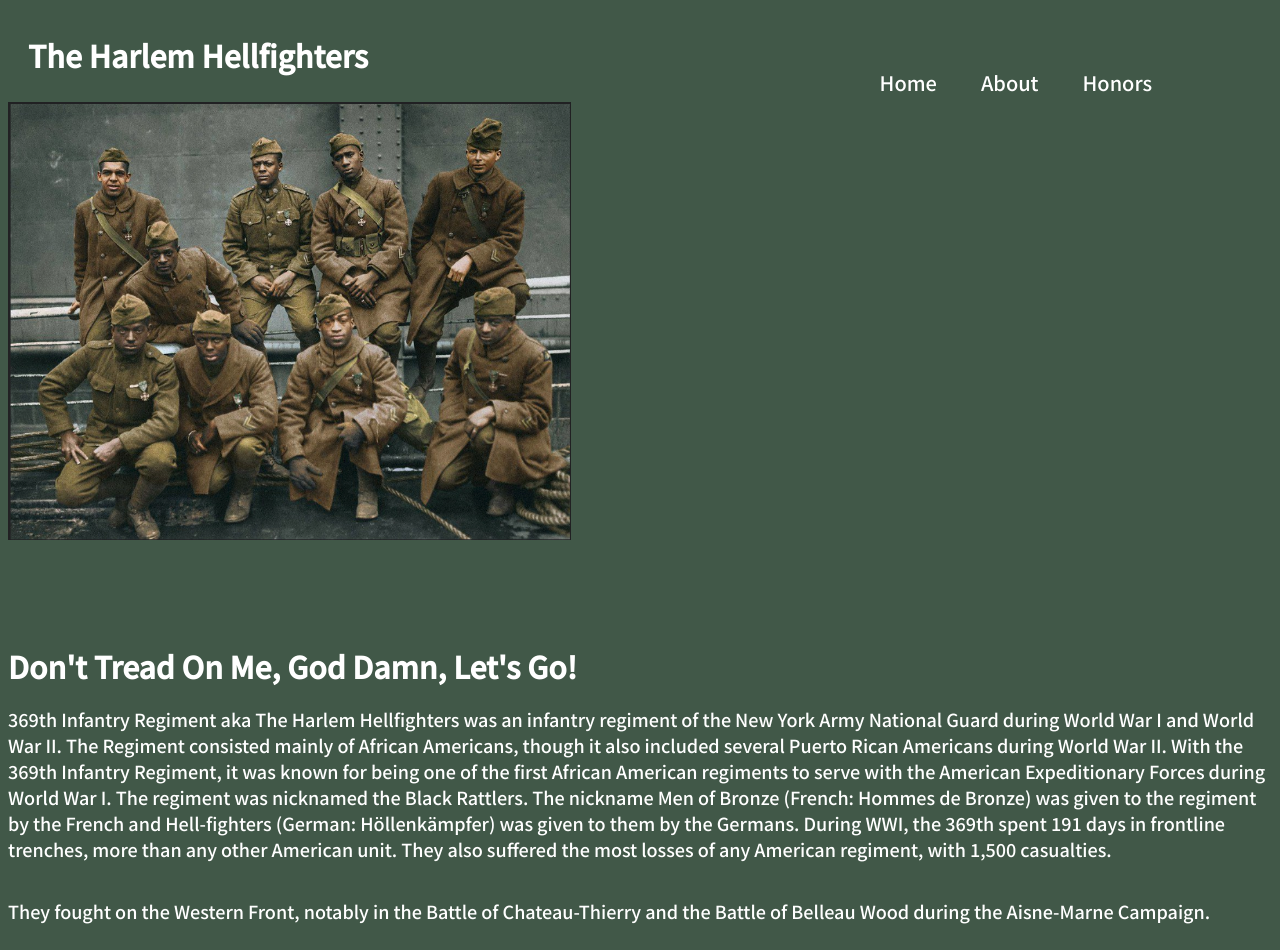
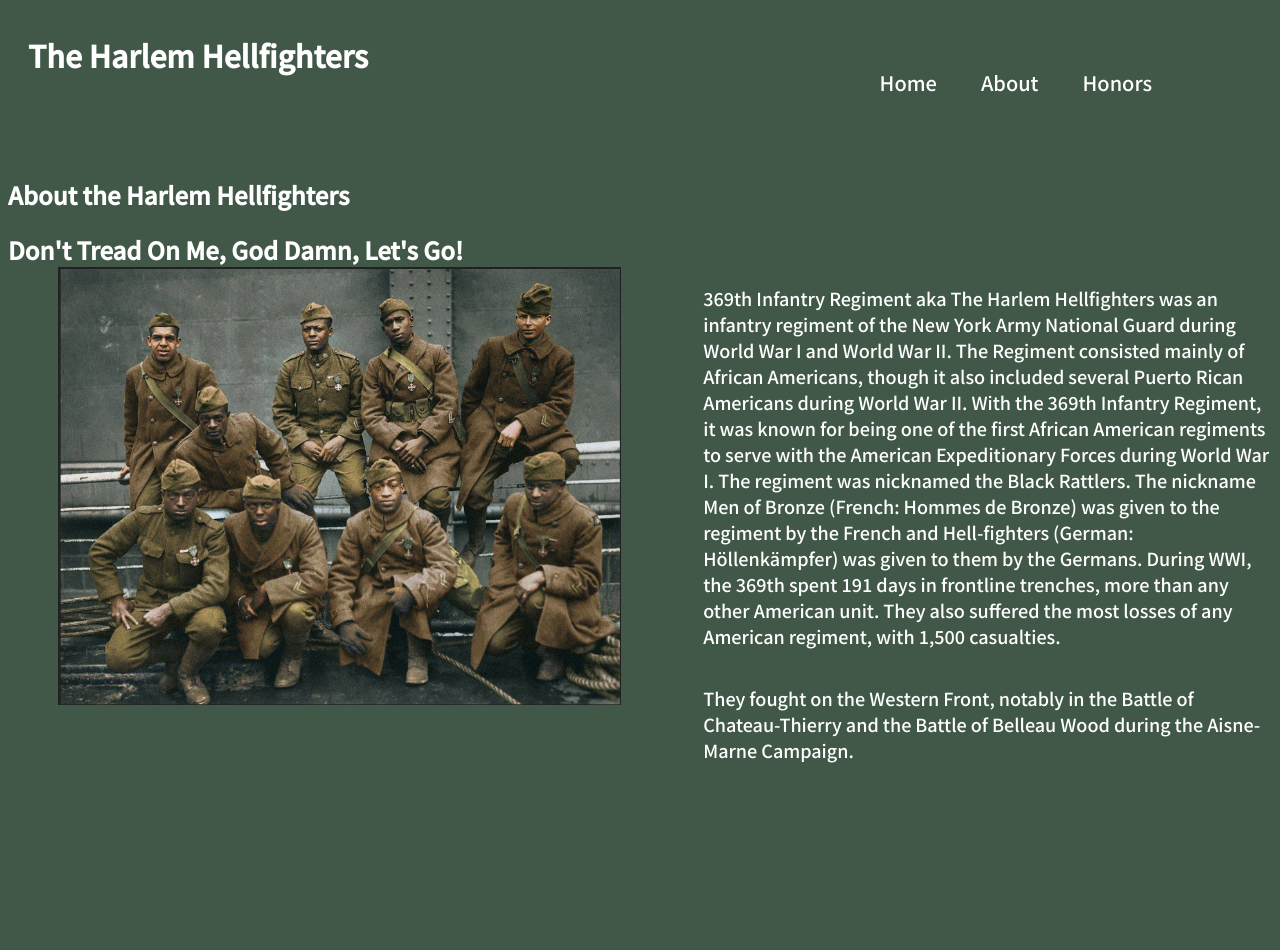
Before and after one commit to mshakes18/harlem-hellfighters, a plain HTML site: page about.html in a window 1280 px wide. After the commit the page ends 800 px from the top, so only its background shows below. Drawn offline with Linux system fonts and the light colour scheme.

Commit message:
about changes

```diff
--- a/about.html
+++ b/about.html
@@ -14,7 +14,7 @@
 
 <body>
 
-  <nav>
+  <nav class="clearfix">
     <h2>The Harlem Hellfighters</h2>
     <ul>
       <li><a href="/index.html">Home</a></li>
@@ -22,11 +22,18 @@
       <li><a href="honours.html">Honors</a></li>
     </ul>
   </nav>
+  <h2> About the Harlem Hellfighters</h2>
+  <h2 class="motto">Don't Tread On Me, God Damn, Let's Go!</h2>
+
+
+  <div class="clearfix">
+
     <img class="harlem-boat" src="./assets/Screenshot 2021-07-24 at 23.10.20.png"
       alt="the harlem Hellfighters on a boat posing for a picture" height="438px" height="340px">
-  <h2 class="motto">Don't Tread On Me, God Damn, Let's Go!</h2>
 
-  <p>369th Infantry Regiment aka The Harlem Hellfighters was an infantry regiment of the New York Army National Guard
+
+    <p class="about-text">369th Infantry Regiment aka The Harlem Hellfighters was an infantry regiment of the New York
+      Army National Guard
       during World War I and World War II. The Regiment consisted
       mainly of African Americans, though it also included several Puerto Rican Americans during World War II. With the
       369th
@@ -38,8 +45,13 @@
       the 369th spent 191 days in frontline trenches, more than any other American unit. They also suffered the most
       losses of
       any American regiment, with 1,500 casualties.</p>
-  <p>They fought on the Western Front, notably in the Battle of Chateau-Thierry and the Battle of Belleau Wood during
+    <p class="about-text">They fought on the Western Front, notably in the Battle of Chateau-Thierry and the Battle of
+      Belleau Wood during
       the Aisne-Marne Campaign.</p>
+
+  </div>
+
+
 </body>
 
 </html>
--- a/styles/styles.css
+++ b/styles/styles.css
@@ -35,13 +35,13 @@ ul {
   margin-bottom: 50px;
 }
 
-h2 {
+nav h2 {
   float: left;
   font-size: 30px;
   margin-left: 20px;
 }
 
-/* inserts element after the container (in this case the nav) */
+/* inserts element after the container at the very end (in this case the nav) */
 .clearfix::after {
   content: "";
   clear: both;
@@ -80,15 +80,18 @@ h2 {
   font-family: "Noto Sans JP", sans-serif;
 }
 
-p {
+.about-text {
   font-family: "Noto Sans JP", sans-serif;
   color: white;
-  display: inline-block;
   font-size: 18px;
+  width: 45%;
+  float: right;
+  /* padding-right: 600px; */
 }
 .harlem-boat {
-  display: inline-block;
+  float: left;
+  padding-left: 50px;
 }
 .motto {
-  margin: 100px 50px 0px 0px;
+  margin: 0 auto;
 }
```
Lines whose indentation alone changed are shown as unchanged.
